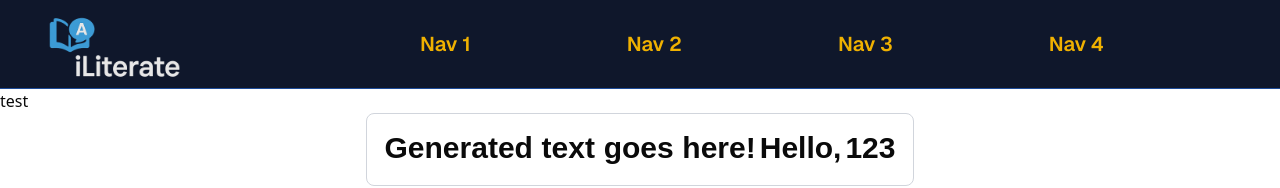
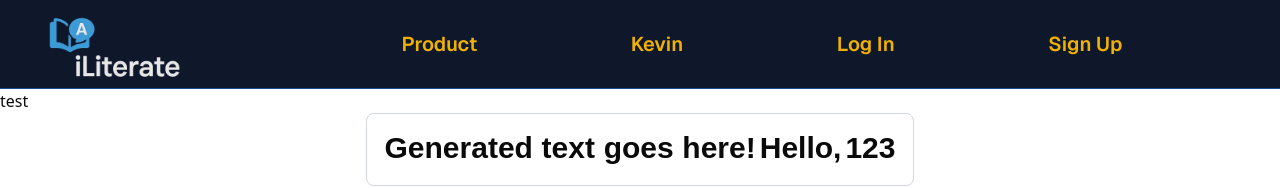
Before and after one commit to Kevyi/iLiterate, a Next.js app in the folder client/: page /product in a window 1280 px wide. Shown: the top 188 px of the page. Built offline with nearby package versions, Linux system fonts and the light colour scheme.

Commit message:
animations on navbar

```diff
--- /dev/null
+++ b/client/app/kevin/page.jsx
@@ -0,0 +1,11 @@
+"use client";
+
+import Image from "next/image";
+
+export default function Page() {
+  return (
+    <div className="flex justify-center items-center min-h-screen">
+        kevin was here
+    </div>
+  );
+}
--- a/client/components/navbar.jsx
+++ b/client/components/navbar.jsx
@@ -6,6 +6,7 @@ import { useEffect, useState } from "react";
 
 export default function Navbar() {
   const [isShrunk, setIsShrunk] = useState(false);
+  const [isVisible, setIsVisible] = useState(false);
 
   useEffect(() => {
     const handleScroll = () => {
@@ -17,34 +18,40 @@ export default function Navbar() {
     };
 
     window.addEventListener("scroll", handleScroll);
+    setIsVisible(true);
     return () => window.removeEventListener("scroll", handleScroll);
   }, []);
 
   const navBarAnimation = `transition-all duration-300 ease-in-out ${isShrunk ? "py-2" : "py-4"}`;
+  const visibilityAnimation = `transition-transform transition-opacity duration-700 ease-in-out ${
+    isVisible ? "translate-y-0 opacity-100" : "-translate-y-full opacity-0"
+  }`;
 
   return (
     <>
-      <div className={`${navBarAnimation} sticky top-0 z-10 bg-slate-900 border-b border-b-blue-500/50 font-sans`}>
+      <div className={`${navBarAnimation} ${visibilityAnimation} sticky top-0 z-10 bg-slate-900 border-b border-b-blue-500/50 font-sans`}>
         <div className={`${isShrunk ? "mr-auto ml-20" : ""} transition-all duration-700 ease-in-out`}>
           <div className="p-5 flex h-14 items-center">
             {/* Logo */}
-            <a href="/home" className="mr-4 flex items-center gap-2 lg:mr-6">
+            <a href="/" className="mr-4 flex items-center gap-2 lg:mr-6">
               <Image src={tempImage} className="mr-5" alt="Temp" width={200} height={200} />
             </a>
             {/* Navigation Links */}
             <nav className="flex flex-1 justify-evenly items-center text-xl">
-              <a className="transition-colors hover:text-foreground/80 text-foreground/80" href="/nav1">
-                <span className="font-semibold text-yellow-500">Nav 1</span>
-              </a>
-              <a className="transition-colors hover:text-foreground/80 text-foreground/80" href="/nav2">
-                <span className="font-semibold text-yellow-500">Nav 2</span>
-              </a>
-              <a className="transition-colors hover:text-foreground/80 text-foreground/80" href="/nav3">
-                <span className="font-semibold text-yellow-500">Nav 3</span>
-              </a>
-              <a className="transition-colors hover:text-foreground/80 text-foreground/80" href="/nav4">
-                <span className="font-semibold text-yellow-500">Nav 4</span>
-              </a>
+              {[
+                { label: "Product", href: "product" },
+                { label: "Kevin", href: "kevin" },
+                { label: "Log In", href: "login" },
+                { label: "Sign Up", href: "signup" },
+              ].map((nav, i) => (
+                <a
+                  key={i}
+                  className="px-4 py-2 rounded-md transition-colors duration-300 hover:bg-blue-600 text-yellow-500 font-semibold"
+                  href={`/${nav.href}`}
+                >
+                  {nav.label}
+                </a>
+              ))}
             </nav>
           </div>
         </div>
```
